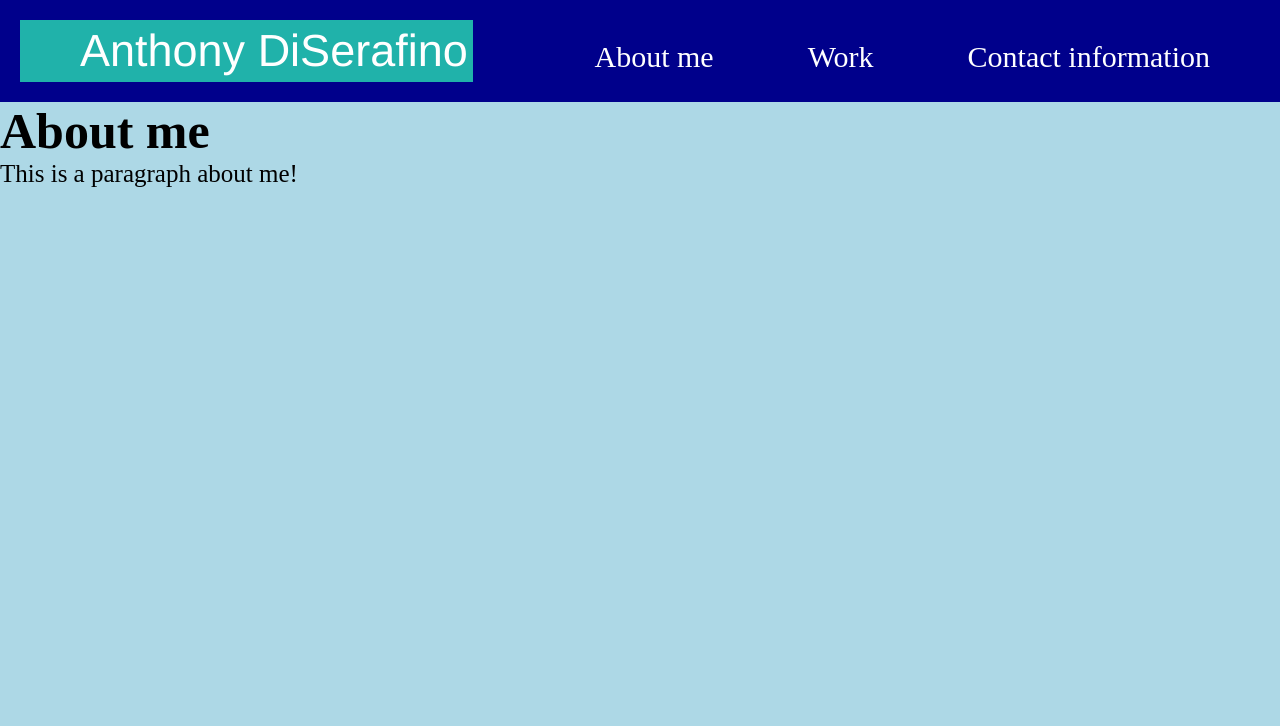
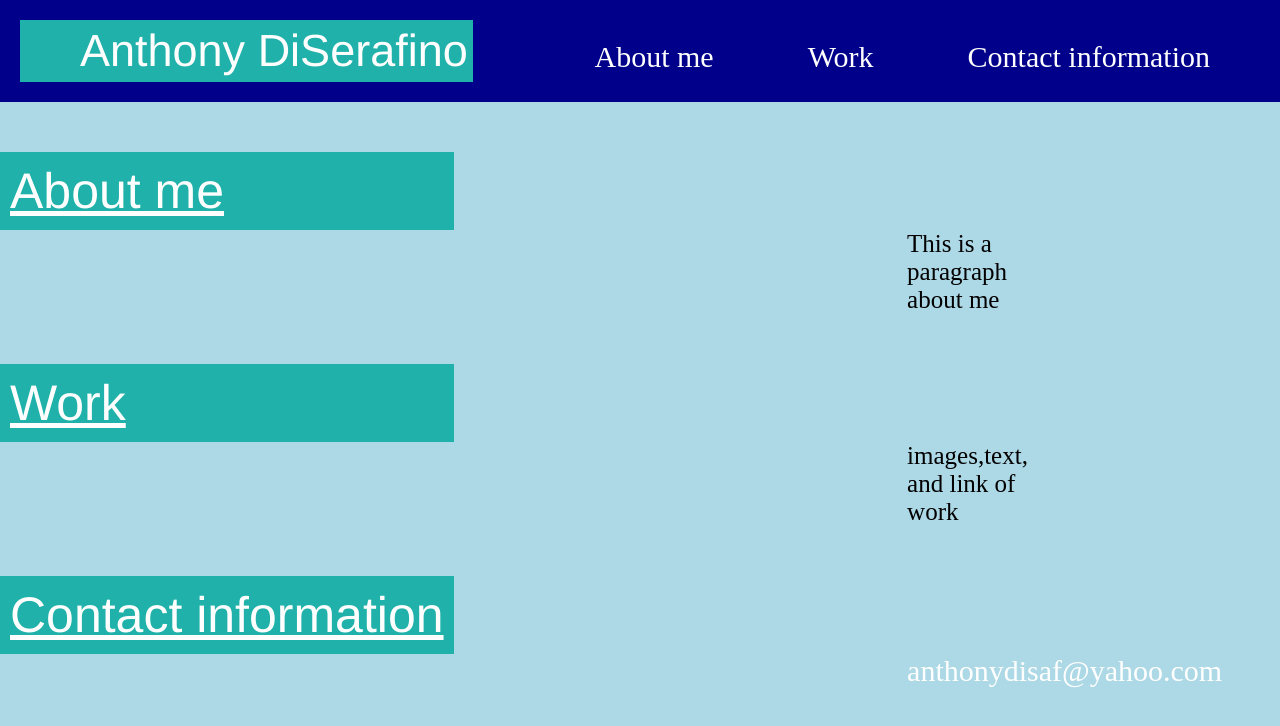
Before and after one commit to Anthony-D99/Portfolio, a plain HTML site: page index.html in a window 1280 px wide. Drawn offline with Linux system fonts and the light colour scheme.

Commit message:
Added more sections and text to the html file

```diff
--- a/index.html
+++ b/index.html
@@ -2,7 +2,7 @@
 <html lang="eng">
 
 <head>
-    <title>Anthony.D portfolio</title>
+    <title>Anthony-D portfolio</title>
     <link rel="stylesheet" href="style.css">
 </head>
 
@@ -26,9 +26,23 @@
 
     <section class="article">
             <div>
-                <h2>About me</h2>
+                <h2 id="About me"> <u>About me</u> </h2>
                 <p>
-                    This is a paragraph about me!
+
+                   This is a paragraph about me
+
+                </p>
+            </div>
+            <div>
+                <h2 id="Work"> <u>Work</u> </h2>
+                <p>
+                    images,text, and link of work
+                </p>
+            </div>
+            <div>
+                <h2 id="Contact information"> <u>Contact information</u> </h2>
+                <p>
+                    <a href="#">anthonydisaf@yahoo.com</a>
 
                 </p>
             </div>
--- a/style.css
+++ b/style.css
@@ -38,10 +38,24 @@ a {
     font-size: 30px;
 
 }
+.article {
+    display: inline-block;
+
+
+}
 .article h2 {
+    font-family: 'Franklin Gothic Medium', 'Arial Narrow', Arial, sans-serif;
+    font-weight: 75;
+    color: white;
+    margin-top: 50px;
+    background-color: lightseagreen;
+    padding: 10px;
     font-size: 50px;
 }
 .article p {
     font-size: 25px;
+    margin-left: 200%;
+    display: flex;
+
 
 }
```
